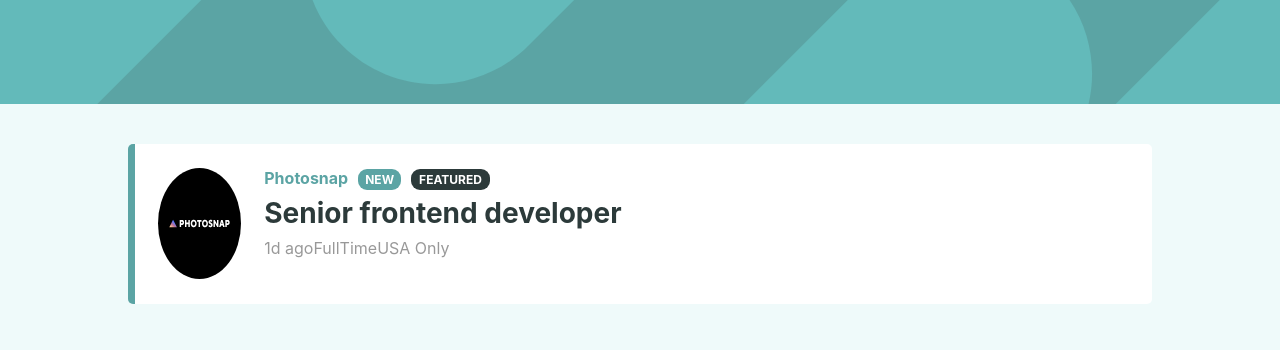
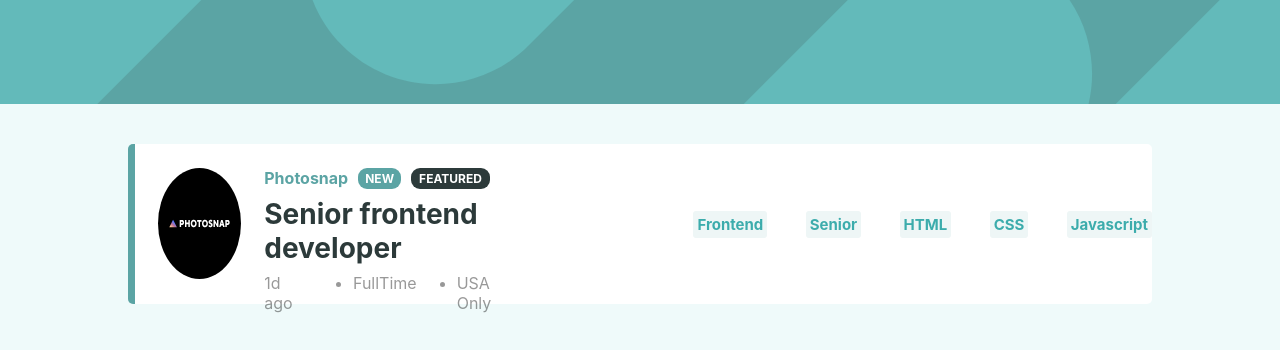
Before and after one commit to nooruddin-rahmani/job-listing, a React (Create React App) app: page / in a window 1280 px wide. Shown: the top 350 px of the page. Built offline with nearby package versions, Linux system fonts and the light colour scheme.

Commit message:
changes made to section

```diff
--- a/src/Section.js
+++ b/src/Section.js
@@ -10,19 +10,29 @@ function Section() {
       <Description>
         <CompanyName>
           <p>Photosnap</p>
-          <VariableSpans>
-            <span className="new">new</span>
-            <span className="featured">featured</span>
-          </VariableSpans>
+          <span className="new">new</span>
+          <span className="featured">featured</span>
         </CompanyName>
         <h1>Senior frontend developer</h1>
         <div className="timetag">
           <p>1d ago</p>
-          <p className="dotted">FullTime</p>
-          <p className="dotted">USA Only</p>
+          <ul>
+            <li>
+              <p>FullTime</p>
+            </li>
+            <li>
+              <p>USA Only</p>
+            </li>
+          </ul>
         </div>
       </Description>
-      <Tags></Tags>
+      <Tags>
+        <p>Frontend</p>
+        <p>Senior</p>
+        <p>HTML</p>
+        <p>CSS</p>
+        <p>Javascript</p>
+      </Tags>
     </SectionCard>
   );
 }
@@ -61,11 +71,29 @@ const Description = styled.div`
     display: flex;
     opacity: 0.4;
   }
-  .timetag > .dotted {
-    te
+  .timetag > ul {
+    display: flex;
+    li {
+      margin-left: 5vh;
+    }
   }
 `;
-const Tags = styled.div``;
+const Tags = styled.div`
+  padding-left: 10vw;
+  color: #3cacac;
+  display: flex;
+  flex-direction: row;
+  align-items: center;
+  p {
+    text-decoration: none;
+    background-color: hsl(180, 31%, 95%);
+    margin-left: 3vw;
+    font-size: 15px;
+    font-weight: 700;
+    padding: 4px;
+    border-radius: 3px;
+  }
+`;
 const CompanyName = styled.div`
   display: flex;
   flex-direction: row;
@@ -95,4 +123,3 @@ const CompanyName = styled.div`
     margin-left: 10px;
   }
 `;
-const VariableSpans = styled.div``;
```
